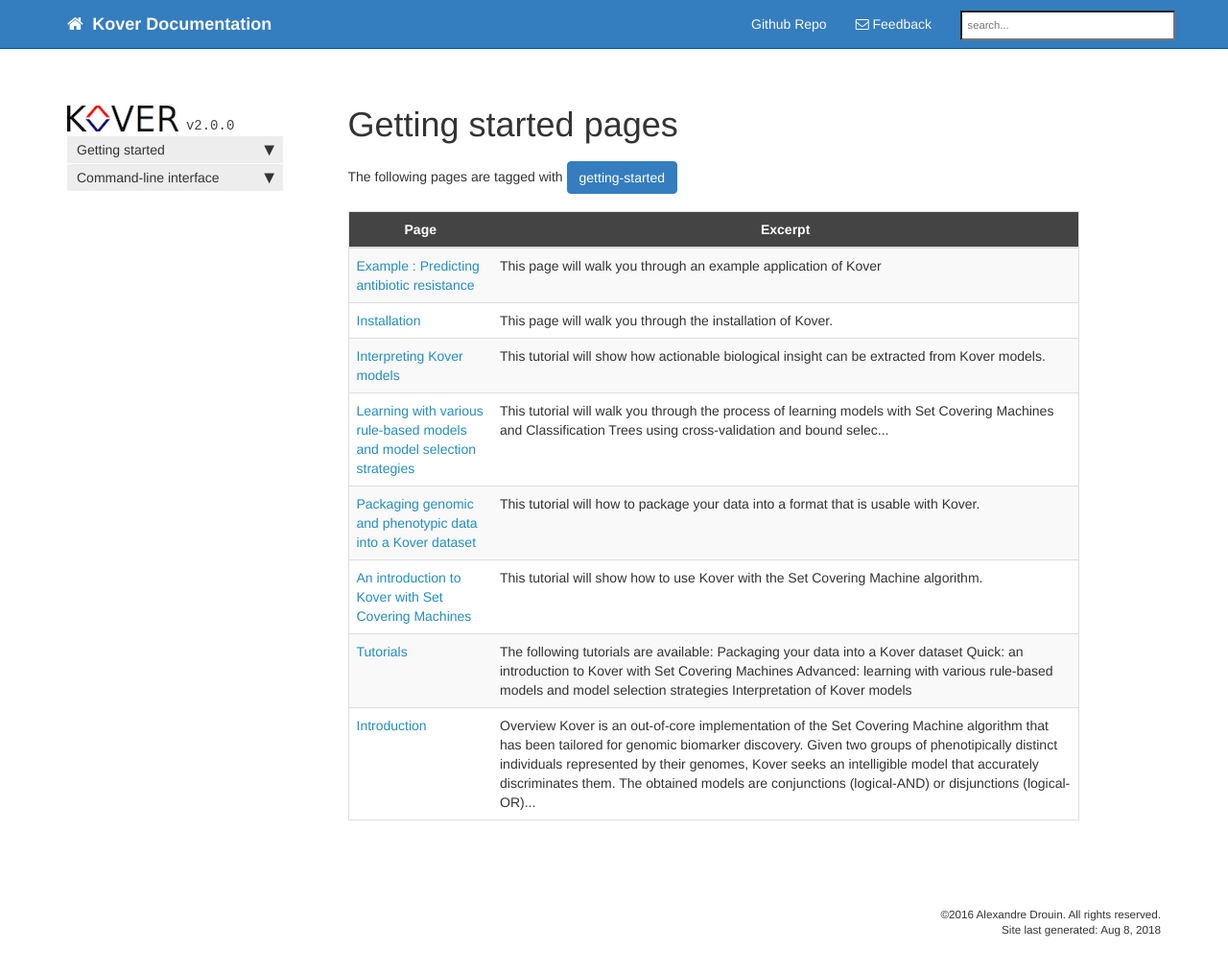
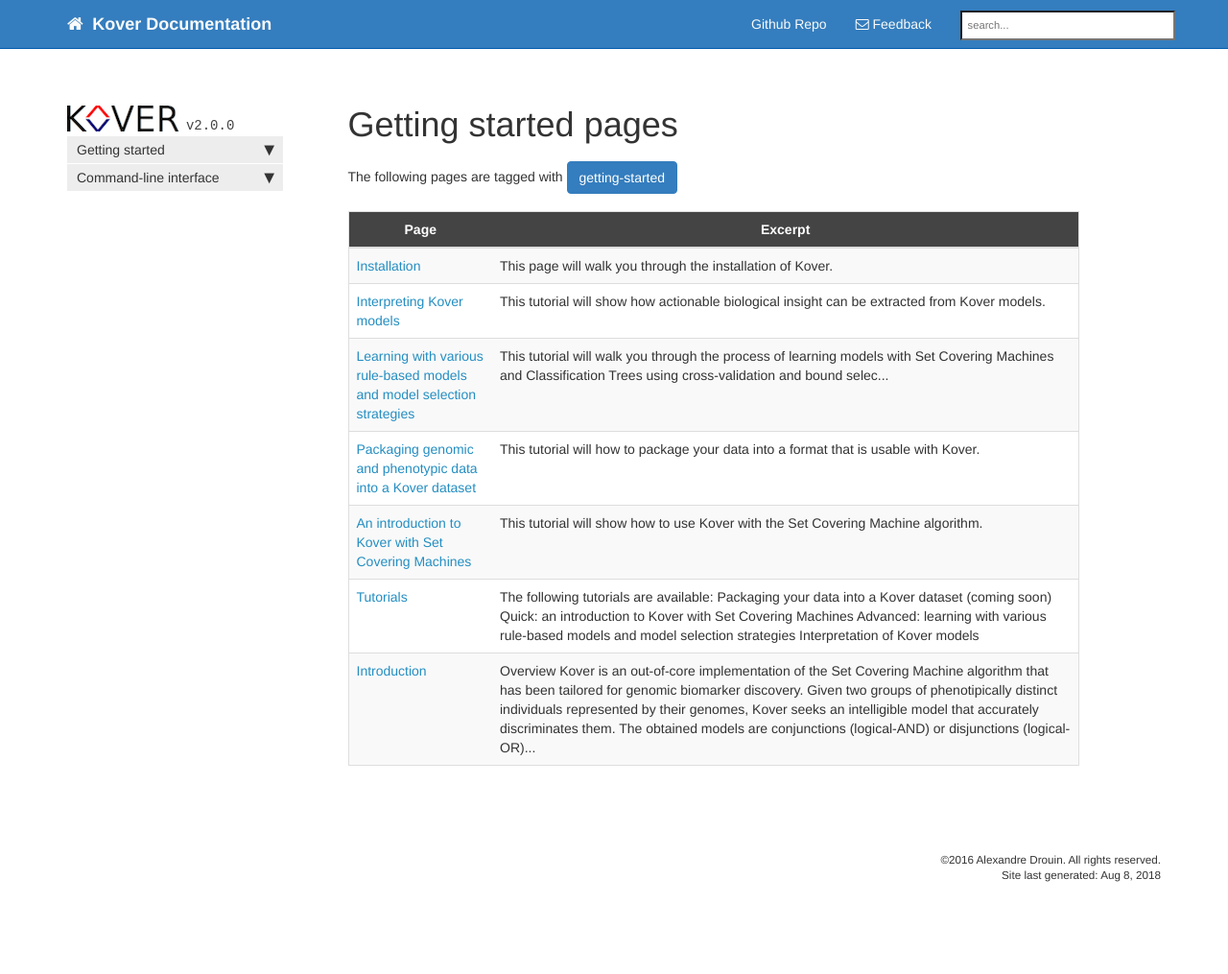
Before and after one commit to aldro61/kover, a Jekyll site: the page built from tag-getting-started.html, in a window 1280 px wide and 1028 px high. Shown: the top 1015 px of the window at 96% size. Built offline with Jekyll 4.4.1, drawn with Linux system fonts in a browser that asks for light colours; nearby versions of some CDN libraries; library files that are not in the unit come from our copies; Markdown is read by kramdown in place of the engine named in the settings; comment, search, counter and statistics services are not loaded; some of the changed lines change nothing that is shown.

Commit message:
askjdha,sdjha

````diff
--- a/doc_example.md
+++ /dev/null
@@ -1,139 +0,0 @@
----
-title: Example &#58; Predicting antibiotic resistance
-tags: [getting-started]
-keywords: start, introduction, example, kover, genomics, k-mer, machine learning
-last_updated: June 21, 2017
-summary: "This page will walk you through an example application of Kover"
----
-
-In this example, we show how Kover can be applied to genomic data in order to obtain an interpretable model of a phenotype.
-Specifically, we will learn a model that predicts rifampicin resistance in *Mycobacterium tuberculosis*.
-
-## Example data
-
-First, download the [example data](http://graal.ift.ulaval.ca/adrouin/kover-example-data.zip) (~180 Mb), which contains the genome of 141 *Mycobacterium
-tuberculosis* isolates, along with their susceptibility to rifampicin. There should be two files: KmerMatrix.tsv and metadata.tsv.
-
-The genomes were assembled using the [SPades](http://bioinf.spbau.ru/spades) and split into k-mers of length 31 using
-[Ray Surveyor](https://github.com/zorino/RaySurveyor-Tutorial).
-
-The raw data were obtained from: Merker, Matthias, et al. "Evolutionary history and global spread of the Mycobacterium tuberculosis Beijing lineage." *Nature genetics* 47.3 (2015): 242-249.
-
-![#1589F0](https://placehold.it/10/1589F0/000000?text=+) **Note:** Kover also work on reads and contigs (BAM, FASTA, FASTQ, etc.) ([see here for details](doc_input_formats.html)).
-
-![#1589F0](https://placehold.it/10/1589F0/000000?text=+) **Additional links:** [Ray Surveyor Tutorial](https://github.com/zorino/RaySurveyor-Tutorial)
-
-
-## Creating a dataset
-
-Before using Kover to learn a model, we must package the genomic and phenotypic data into a [Kover dataset](doc_dataset.html#creating-a-dataset), which relies on the HDF5 library to store a compressed representation of the data ([details here](https://github.com/aldro61/kover/wiki/Kover-Dataset-Format)).
-
-To create a dataset, use the following command:
-
-```
-kover dataset create from-tsv --genomic-data KmerMatrix.tsv --phenotype-name "Rifampicin resistance" --phenotype-description metadata.tsv --output example.kover --progress
-```
-
-This produces a dataset file called "example.kover". From now on, you no longer need the original data files.
-
-
-## Exploring the dataset
-
-You can use the [kover dataset info](doc_dataset.html#listing-information-about-a-dataset) command to print information about the dataset. For example, to list the identifiers
-of the genomes contained in the dataset, use:
-
-```
-kover dataset info --dataset example.kover --genome-ids
-```
-
-To print the number of genomes and k-mers in the dataset, use:
-
-```
-kover dataset info --dataset example.kover --genome-count --kmer-count
-```
-
-Your dataset contains **141 genomes vs 9 701 935 k-mers**! This is know as the *fat data* setting, which is very different from the *big data* setting in which the number of examples (genomes) is greater than the number of features (k-mers).
-
-
-## Splitting the dataset
-
-In order to measure the accuracy of the model obtained using Kover, we must split the dataset into a training set and a
-testing set. The training set will be used to learn a model and the testing set will be used to estimate its accuracy.
-A Kover dataset can contain multiple splits of the data. The command used for splitting a dataset is [kover dataset split](doc_dataset.html#splitting-a-dataset).
-
-Kover implements a machine learning algorithm and thus has [hyperparameters](doc_learning.html#understanding-the-hyperparameters),
-which are free parameters that must be tuned to the data at hand. The most widely used method for setting hyperparameter values
-is [k-fold cross-validation](doc_learning.html#k-fold-cross-validation).
-In this example, we will use 5-fold cross-validation.
-
-The following command creates a split of the data called "example_split", which uses 2/3 of the genomes for training and
-1/3 for testing. It also creates 5 cross-validation folds. The data are partitioned randomly, using 72 as the random seed.
-
-```
-kover dataset split --dataset example.kover --id example_split --train-size 0.666 --folds 5 --random-seed 72 --progress
-```
-
-## Learning a model
-
-Now that we have created and split the dataset, we are ready to learn a predictive model of Rifampicin resistance in *Mycobacterium tuberculosis*.
-The [kover learn](doc_learning.html#learning-models) command is used to learn models.
-The following command tells Kover to learn a model containing at most 5 rules, to try both
-conjunction (logical-AND) and disjunction (logical-OR) models and the values 0.1, 1.0 and 10.0 for the *p*
-hyperparameter (see [hyperparameters](doc_learning.html#understanding-the-hyperparameters)), while using cross-validation as the [hyperparameter selection strategy](doc_learning.html#hyperparameter-selection-strategies).
-Moreover, it distributes the cross-validation on 2 CPUs.
-
-```
-kover learn scm --dataset example.kover --split example_split --model-type conjunction disjunction --p 0.1 1.0 10.0 --max-rules 5 --hp-choice cv --n-cpu 2 --progress
-```
-
-Kover then uses the obtained model to predict the phenotype of the genomes in the testing set and computes various metrics.
-For this example, the obtained model is:
-
-```
-Absence(GCGCCGACAGTCGGCGCTTGTGGGTCAACCC) [Importance: 0.93, 6 equivalent rules]
-OR
-Absence(ACCAGAACAACCCGCTGTCGGGGTTGACCCA) [Importance: 0.09, 1 equivalent rules]
-```
-
-The model indicates that, if any of these sequences is not present in the genome, then the isolate is resistant to rifampicin.
-Notice the simplicity and interpretability of the obtained model.
-
-The testing set metrics for this model are:
-
-```
-Error Rate: 0.0
-Sensitivity: 1.0
-Specificity: 1.0
-Precision: 1.0
-Recall: 1.0
-F1 Score: 1.0
-True Positives: 15.0
-True Negatives: 32.0
-False Positives: 0.0
-False Negatives: 0.0
-```
-
-![#1589F0](https://placehold.it/10/1589F0/000000?text=+) **Note:**  The randomness used to split the dataset can vary based on the computer and operating system. This could explain
-why this example gives slightly different results on your computer. The number of rules in the model, the k-mer sequences
-and the accuracy could be slightly different.
-
-
-## Subsequent analysis of the model
-
-We can now further analyse our model and try to elucidate the nature of the k-mers used by the model. To achieve this, we can use [Nucleotide BLAST](https://blast.ncbi.nlm.nih.gov/Blast.cgi?PAGE_TYPE=BlastSearch).
-
-![#c5f015](https://placehold.it/10/c5f015/000000?text=+) **Example:** Use BLAST to search for the following k-mer, which is of high importance in our model:
-
-```
-GCGCCGACAGTCGGCGCTTGTGGGTCAACCC
-```
-
-You should find that the sequence maps to the *rpoB* gene, which encodes the RNA polymerase
-beta subunit ([see here](https://www.ncbi.nlm.nih.gov/nucleotide/746590776?from=76&to=106)). Interestingly, this k-mer is in the rifampicin resistance determining region of the gene, so it seems like we have successfully identified a resistance determinant, using only sequence data and machine learning.
-
-![#1589F0](https://placehold.it/10/1589F0/000000?text=+) **Note:** Notice that the model will classify an isolate as being *resistant* to rifampicin if at least one of the k-mers is absent in its genome. In fact, the rules capture the absence of the wild-type sequence, since all the variants at this locus were associated with resistance. Hence, to maximize the conciseness of the model, a single absence rule was used instead of using a presence rule for each variant.
-
-## Predicting with the obtained model
-
-You could use any k-mer counting tool, such as [Jellyfish](https://github.com/gmarcais/Jellyfish), to extract the k-mers present in a contig or read file and then, easily apply the model to new isolates.
-This feature is currently not included in Kover, but will be added in future releases.
--- a/doc_tutorials.md
+++ b/doc_tutorials.md
@@ -7,7 +7,7 @@
 
 The following tutorials are available:
 
-1. [Packaging your data into a Kover dataset](./doc_tut_data.md)
+1. [Packaging your data into a Kover dataset <span style="color:red">(coming soon)</span>](./doc_tut_data.md)
 2. [Quick: an introduction to Kover with Set Covering Machines](./doc_tut_scm.md)
 3. [Advanced: learning with various rule-based models and model selection strategies](./doc_tut_advanced_learning.md)
 4. [Interpretation of Kover models](./doc_interp.md)
````
